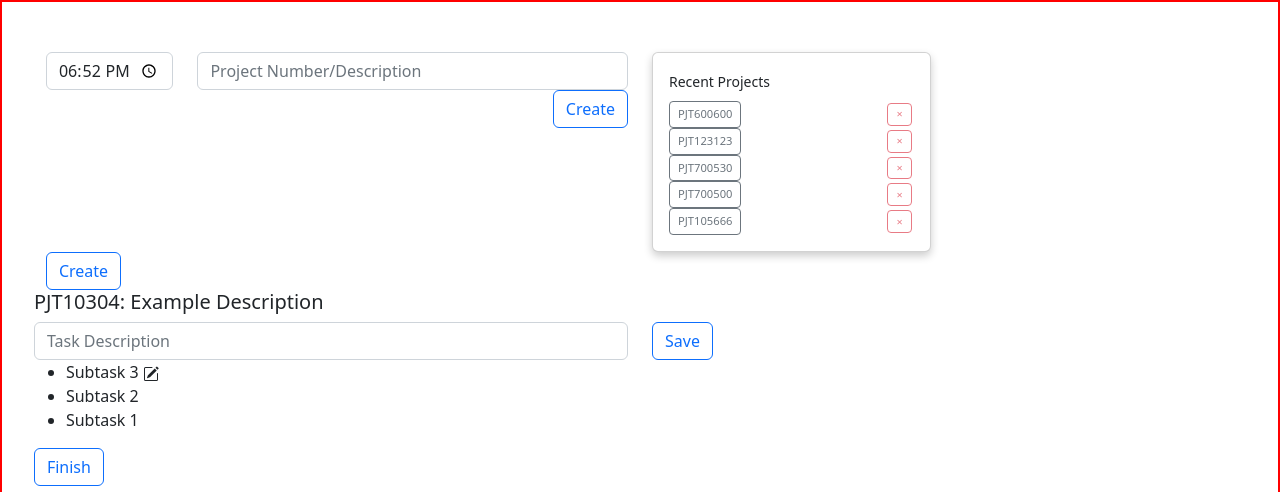
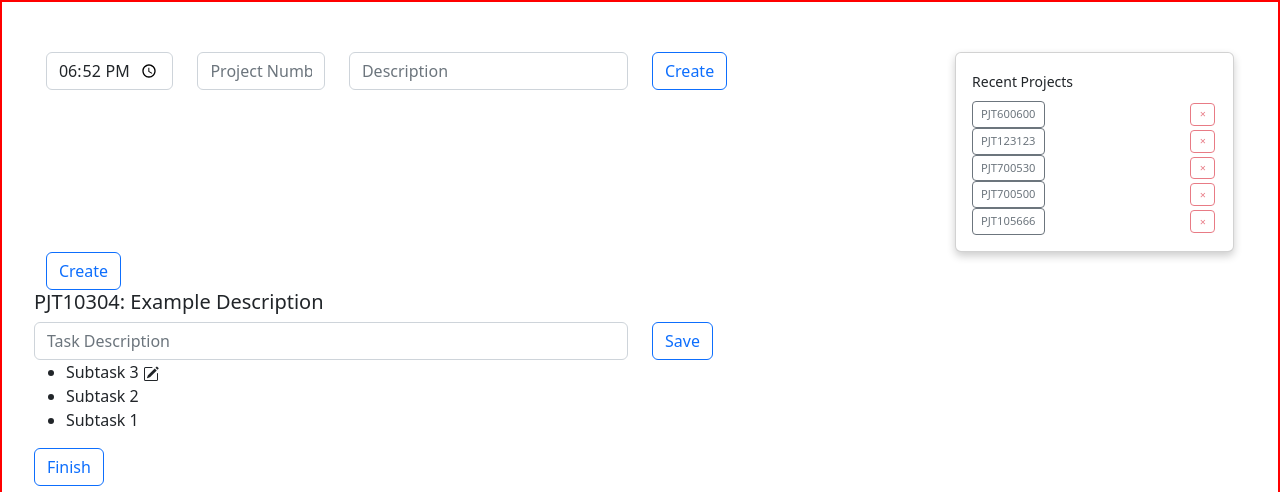
Before and after one commit to gregjonesdev/truegrit, a Django app: page /timekeeper/ in a window 1280 px wide. Shown: the top 492 px of the page. Run offline with Django 4.2, Linux system fonts and the light colour scheme; data comes from the database, SQL or seed files in the repository; both versions use the stored data as it was after the commit.

Commit message:
time entry

```diff
--- a/truegrit/templates/timekeeper.html
+++ b/truegrit/templates/timekeeper.html
@@ -11,9 +11,9 @@
 
     <form>
       <div class="row" style="width: 100%; margin:auto">
-        <div class="col-sm-6">
+        <div class="col-sm-9">
           <div class="row">
-            <div class="col-sm-3">
+            <div class="col-sm-2">
               <div class="input-field">
                 <label for="startTimeEntry" style="display: none">Start Time</label>
                 <input type="time" class="form-control" id="startTimeEntry">
@@ -22,20 +22,23 @@
                 Start Time: <span id="startTime"></span>
               </div>
             </div>
-            <div class="col-sm-9">
+            <div class="col-sm-2">
               <div class="input-field">
-                <input type="text" class="form-control" id="projectnumber" placeholder="Project Number/Description">
+                <input type="text" class="form-control" id="projectnumber" placeholder="Project Number">
               </div>
               <div class="value-field" style="display:none">
                 <span id="projectNumber"></span>
               </div>
             </div>
-
-          </div>
-          <div class="row">
-            <div class="col-12" style="display: flex; justify-content: flex-end;">
+            <div class="col-sm-4">
+              <div class="input-field">
+                <input type="text" class="form-control" id="projectDescription" placeholder="Description">
+              </div>
+            </div>
+            <div class="col-sm-4">
               <button id="create-button" type="button" class="btn btn-outline-primary input-field">Create</button>
             </div>
+
           </div>
 
         </div>
```
Also changed, not shown: db.sqlite3.
